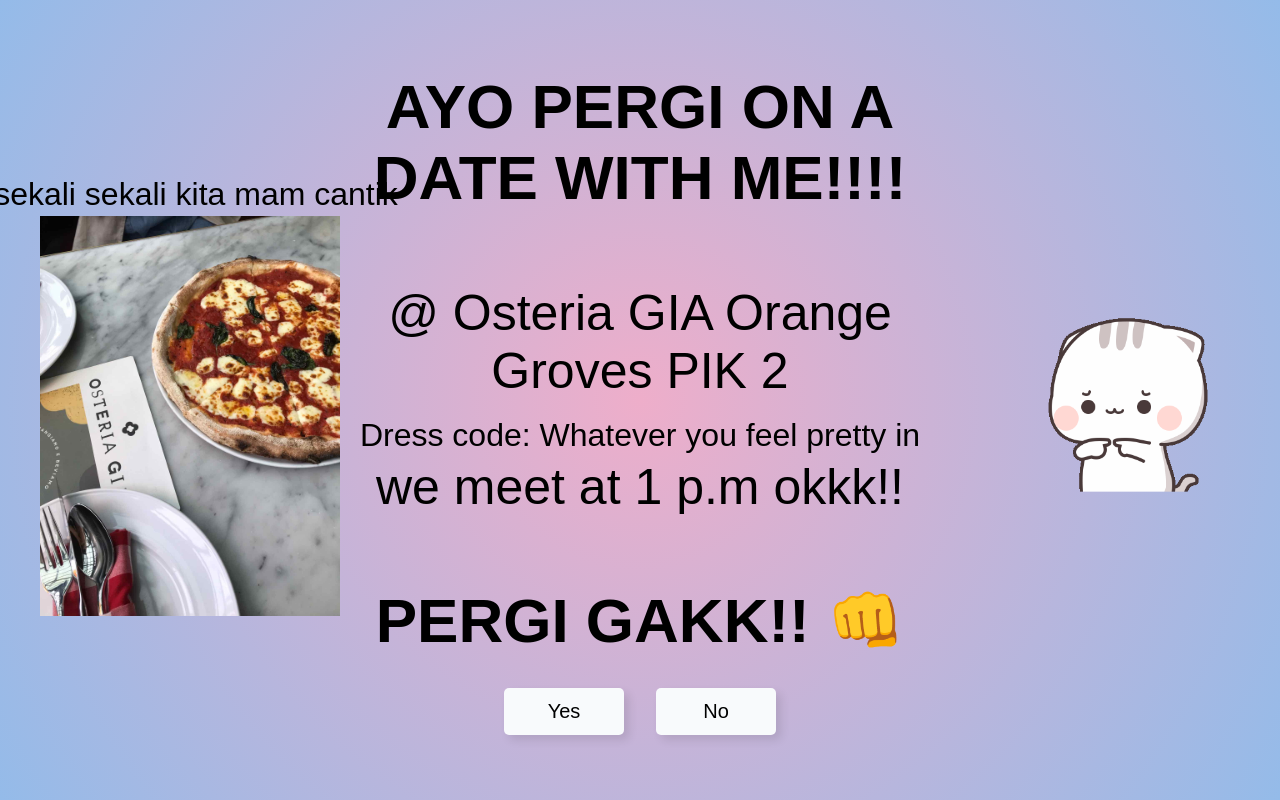
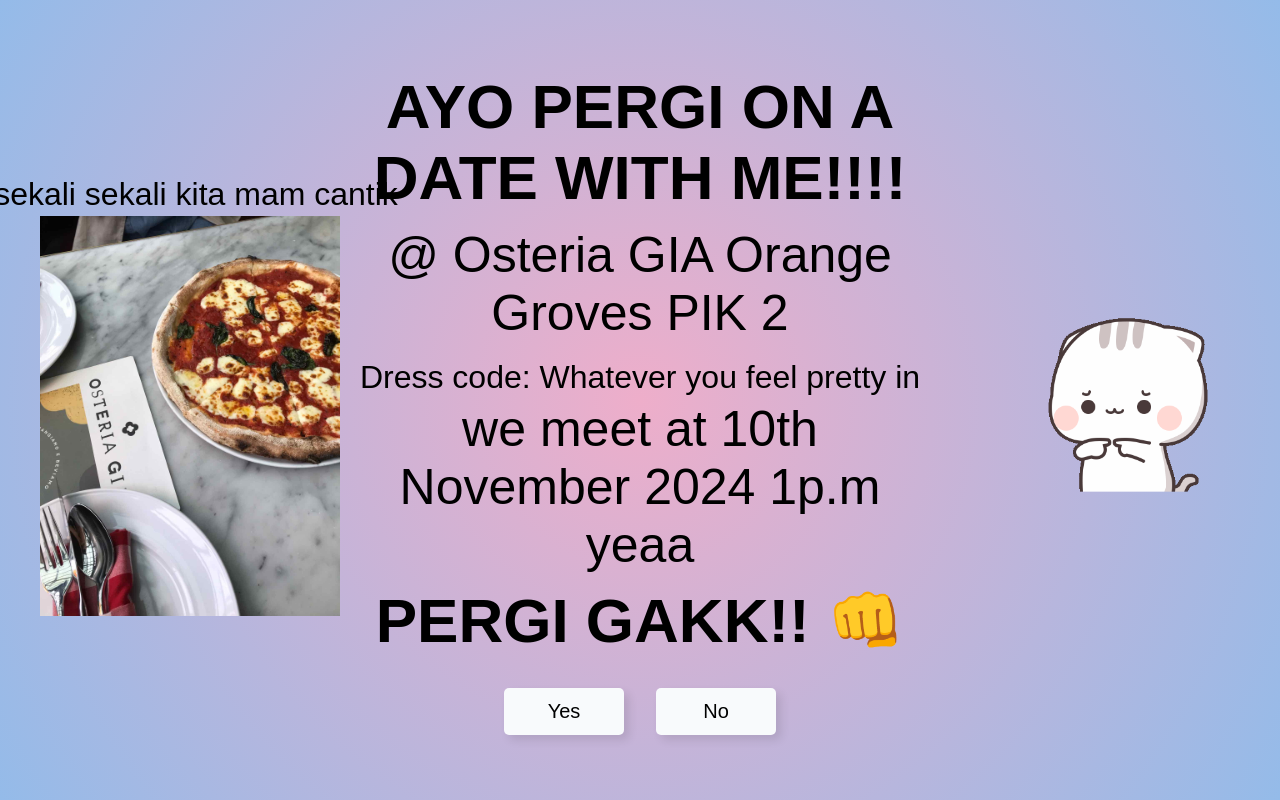
Before and after one commit to ciaken/date, a plain HTML site: page index.html in a window 1280 px wide. Drawn offline with Linux system fonts and the light colour scheme; a web font is replaced by a local one.

Commit message:
Update index.html

```diff
--- a/index.html
+++ b/index.html
@@ -20,7 +20,7 @@
       <p class="pergi gaegu-bold">PERGI GAKK!! 👊</p>
       <p class="alamat gaegu-regular">@ Osteria GIA Orange Groves PIK 2<br>
       <span class="dress">Dress code: Whatever you feel pretty in<br></span>
-      we meet at 1 p.m okkk!!
+      we meet at 10th November 2024 1p.m yeaa
       </p>
       <p class="mam">sekali sekali kita mam cantik</p>
       <p class="ketemu gaegu-bold hide">SAMPAI BERTEMU DI HARI-H !!</p>
```
